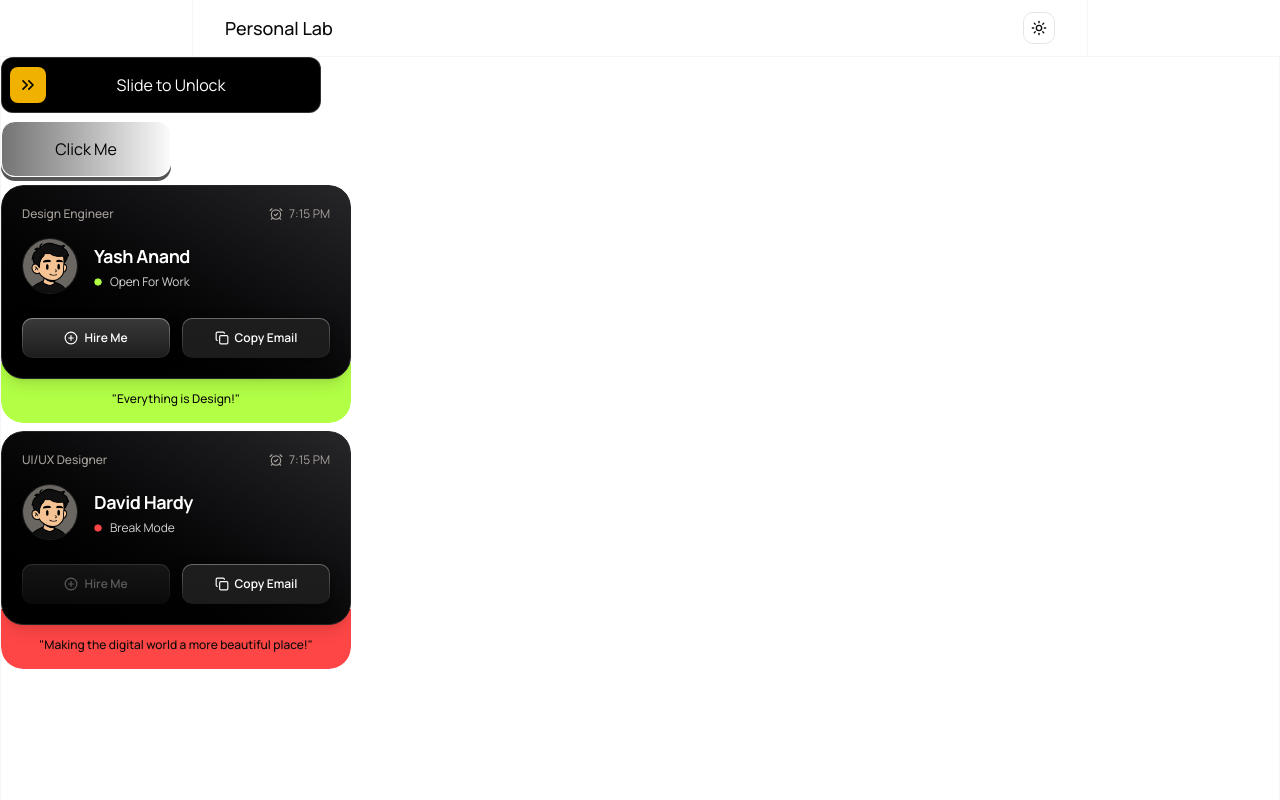
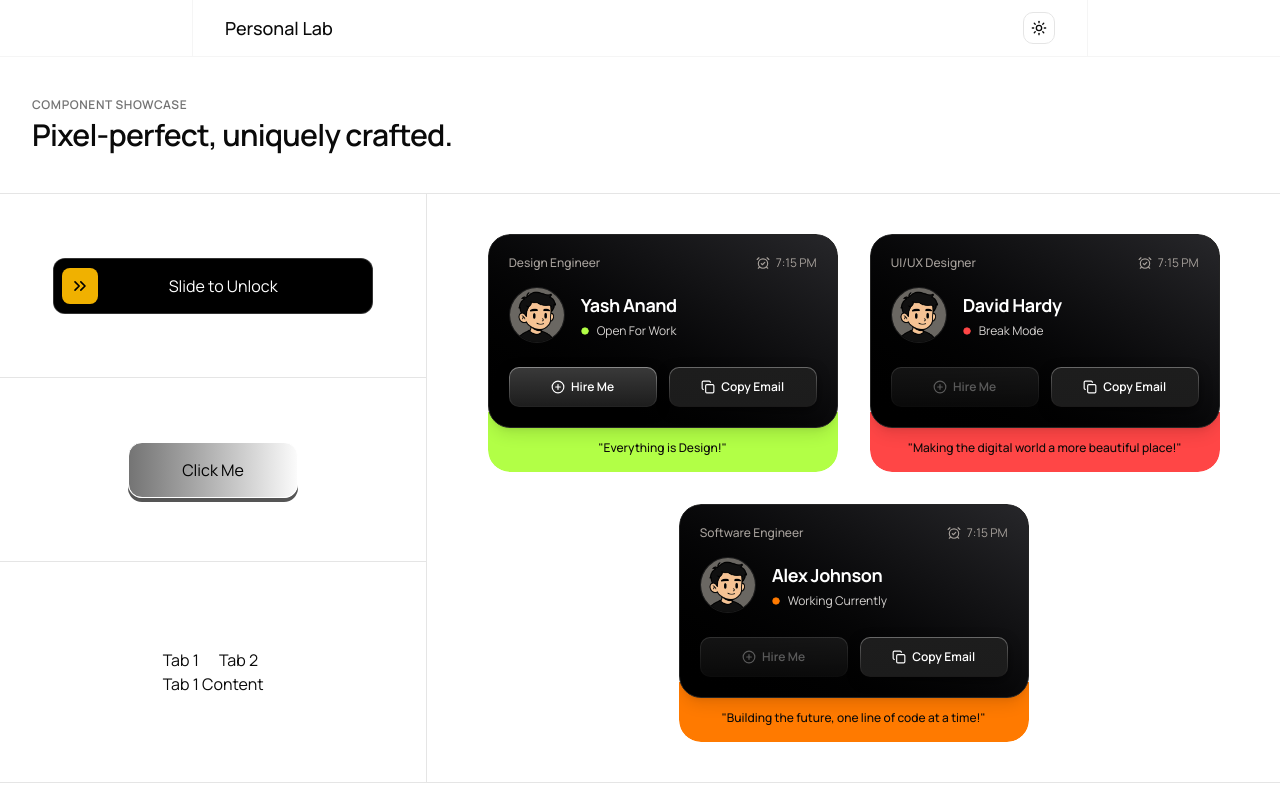
Before and after one commit to yashanand167/personal-lab, a Next.js app: page /Showcase in a window 1280 px wide. Built offline with nearby package versions, Linux system fonts and the light colour scheme.

Commit message:
feat: redesign Showcase page with bento grid layout and add LiquidTabs component

```diff
--- a/app/Showcase/page.tsx
+++ b/app/Showcase/page.tsx
@@ -4,6 +4,7 @@ import MagneticButton from "@/components/Buttons/Magnetic-Button"
 import SlideButton from "@/components/Buttons/Slide-Button"
 import UserCard, { User } from "@/components/Cards/UserCard"
 import Header from "@/components/Header"
+import LiquidTabs from "@/components/Tabs/Liquid-Tabs"
 
 const user1Data: User = {
   firstName: "Yash",
@@ -27,27 +28,54 @@ const user2Data: User = {
   portfolioLink: ""
 }
 
+const user3Data: User = {
+  firstName: "Alex",
+  lastName: "Johnson",
+  profilePic: "/Profile.jpg",
+  profession: "Software Engineer",
+  availability: "working currently",
+  personalQuote: "Building the future, one line of code at a time!",
+  email: "yash.anand167@gmail.com",
+  portfolioLink: ""
+}
+
 export default function Showcase() {
   return (
     <div className="flex flex-col min-h-screen">
       <Header />
-      <main className="flex-1 max-w-7xl w-auto md:w-full mx-4 md:mx-auto border-x border-border/40">
+
+      {/* Page Header */}
+      <div className="max-w-7xl w-full mx-auto px-6 md:px-8 py-10 space-y-1">
+        <p className="text-muted-foreground text-xs font-semibold uppercase tracking-wider">Component Showcase</p>
+        <h1 className="text-2xl md:text-3xl font-semibold text-foreground tracking-tight">
+          Pixel-perfect, uniquely crafted.
+        </h1>
+      </div>
+
+      {/* Bento Column Layout Grid */}
+      <main className="max-w-7xl w-full mx-auto border-t border-b border-border bg-border flex flex-col md:flex-row gap-[1px]">
+        {/* Column 1: Controls & Interactive Buttons (1/3 Width) */}
+        <div className="md:w-1/3 flex flex-col gap-[1px] bg-border">
+          <div className="bg-background p-10 flex items-center justify-center min-h-[140px] flex-1">
             <SlideButton />
-        <div className="mt-2">
+          </div>
+          <div className="bg-background p-10 flex items-center justify-center min-h-[140px] flex-1">
             <MagneticButton />
           </div>
-        <div className="mt-2">
-          <UserCard user={user1Data}/>
+          <div className="bg-background p-10 flex items-center justify-center min-h-[220px] flex-1">
+            <LiquidTabs />
           </div>
-        <div className="mt-2">
-          <UserCard user={user2Data}/>
+        </div>
+
+        {/* Column 2: User Cards Grouped Together (2/3 Width) */}
+        <div className="md:w-2/3 flex flex-col gap-[1px] bg-border">
+          <div className="bg-background p-10 flex flex-col lg:flex-row lg:flex-wrap gap-8 items-center justify-center min-h-[450px] flex-1">
+            <UserCard user={user1Data} />
+            <UserCard user={user2Data} />
+            <UserCard user={user3Data} />
+          </div>
         </div>
       </main>
-
     </div>
   )
 }
-
-const ComponentsShowcase = () => {
-
-}
--- a/components/Tabs/Liquid-Tabs.tsx
+++ b/components/Tabs/Liquid-Tabs.tsx
@@ -1,3 +1,29 @@
+"use client"
+
+import {motion, useMotionValue, useTransform} from 'motion/react';
+import {useRef, useState} from 'react';
+
 export default function LiquidTabs() {
+    const [tab, setTab] = useState('tab 1');
 
+    const TABS = ['tab 1', 'tab 2'];
+
+    const tabsRef = useRef<HTMLDivElement>(null);
+
+    return (
+        <div className=''>
+            <motion.div className='flex gap-5'>
+                <div onClick={() => setTab('tab 1')}>
+                    <h1>Tab 1</h1>
+                </div>
+
+                <div onClick={() => setTab('tab 2')}>
+                    Tab 2
+                </div>
+            </motion.div>
+
+            {tab === 'tab 1' && <div>Tab 1 Content</div>}
+            {tab === 'tab 2' && <div>Tab 2 Content</div>}
+        </div>
+    )
 }
```
Lines whose indentation alone changed are shown as unchanged.
